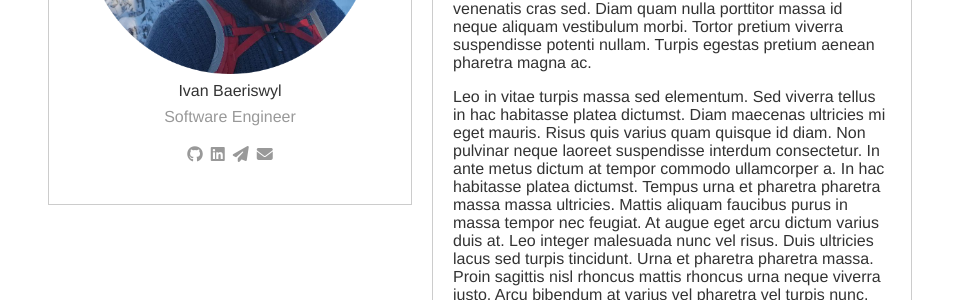
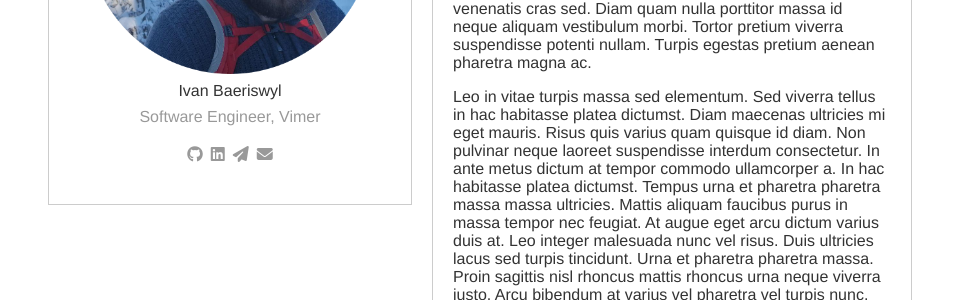
Before and after one commit to baeriivan/baeriivan.github.io, a Jekyll site: the page built from about/index.html, in a window 1280 px wide. Shown: the part 431-731 px from the top of the page, without its empty margins (160-1119 px from the left). Built offline with Jekyll 4.4.1, drawn with Linux system fonts in a browser that asks for light colours; nearby versions of some CDN libraries.

Commit message:
update social links

```diff
--- a/about/index.html
+++ b/about/index.html
@@ -10,24 +10,24 @@
 		alt="me son and nature"
 		width="300">
 		<div id="about-name">Ivan Baeriswyl</div>
-		<div id="about-titles">Software Engineer</div>
+		<div id="about-titles">Software Engineer, Vimer</div>
 		<ul class="social">
 			<a href="https://github.com/baeriivan" target="_blank">
 				<li>
 					<i class="fa-brands fa-github"></i>
 				</li>
 			</a>
-			<a href="www.linkedin.com/in/ivan-baeriswyl-74a03b140" target="_blank">
+			<a href="https://www.linkedin.com/in/ivan-baeriswyl-74a03b140" target="_blank">
 				<li>
 					<i class="fa-brands fa-linkedin"></i>
 				</li>
 			</a>
-			<a href="" target="_blank">
+			<a href="https://telegram.me/baeriivan" target="_blank">
 				<li>
 					<i class="fa-solid fa-paper-plane"></i>
 				</li>
 			</a>
-			<a href="" target="_blank">
+			<a href="mailto:baeriivan@gmail.com" target="_blank">
 				<li>
 					<i class="fa-solid fa-envelope"></i>
 				</li>
```
